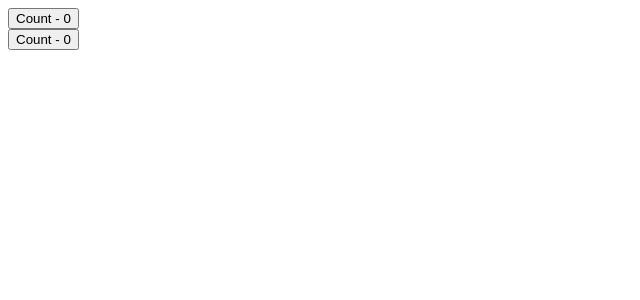
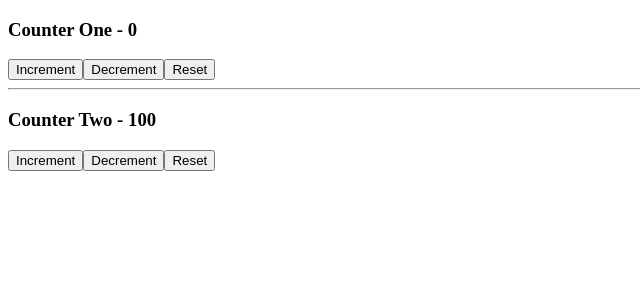
Before and after one commit to rhkdgns95/react-hooks-tutorials, a React (Create React App) app: page / in a window 1280 px wide. Shown: the top 300 px of the page, without its empty margins (0-640 px from the left). Built offline with nearby package versions, Linux system fonts and the light colour scheme.

Commit message:
#1.27 useCounter Custom Hook.

```diff
--- a/src/App.tsx
+++ b/src/App.tsx
@@ -28,12 +28,14 @@ import FocusInput from "./Component/FocusInput";
 import HookTimer from "./Component/HookTimer";
 import DocTitleOne from "./Component/DocTitleOne";
 import DocTitleTwo from "./Component/DocTitleTwo";
+import CustomCounterOne from "./Component/CustomCounterOne";
+import CustomCounterTwo from "./Component/CustomCounterTwo";
 
 const App =  () => {
   return (
     <div>
-      <DocTitleOne/>
-      <DocTitleTwo/>
+      <CustomCounterOne />
+      <CustomCounterTwo />
     </div>
   )
 };
--- /dev/null
+++ b/src/Component/CustomCounterOne/index.tsx
@@ -0,0 +1,17 @@
+import React from "react";
+import useCounter from "../../Hooks/useCounter";
+
+const CustomCounterOne = () => {
+    const {count, increment, decrement, reset} = useCounter(0, 1);
+    return (
+        <div>
+            <h3>Counter One - {count}</h3>
+            <button onClick={increment}>Increment</button>
+            <button onClick={decrement}>Decrement</button>
+            <button onClick={reset}>Reset</button>
+            <hr />
+        </div>
+    )
+};
+
+export default CustomCounterOne;
--- /dev/null
+++ b/src/Component/CustomCounterTwo/index.tsx
@@ -0,0 +1,16 @@
+import React from "react";
+import useCounter from "../../Hooks/useCounter";
+
+const CustomCounterTwo = () => {
+    const {count, increment, decrement, reset} = useCounter(100, 5);
+    return (
+        <div>
+            <h3>Counter Two - {count}</h3>
+            <button onClick={increment}>Increment</button>
+            <button onClick={decrement}>Decrement</button>
+            <button onClick={reset}>Reset</button>
+        </div>
+    )
+};
+
+export default CustomCounterTwo;
--- /dev/null
+++ b/src/Hooks/useCounter.tsx
@@ -0,0 +1,21 @@
+import React, { useState } from "react";
+
+const useCounter = (initCount: number, value: number) => {
+    const [count, setCount] = useState<number>(initCount);
+
+    const increment: React.MouseEventHandler<HTMLButtonElement> = () => {
+        setCount(count + value);
+    }
+
+    const decrement: React.MouseEventHandler<HTMLButtonElement> = () => {
+        setCount(count - value);
+    }
+    const reset: React.MouseEventHandler<HTMLButtonElement> = () => {
+        setCount(initCount);
+    }
+    return {
+        count, increment, decrement, reset
+    };
+};
+
+export default useCounter;
```
